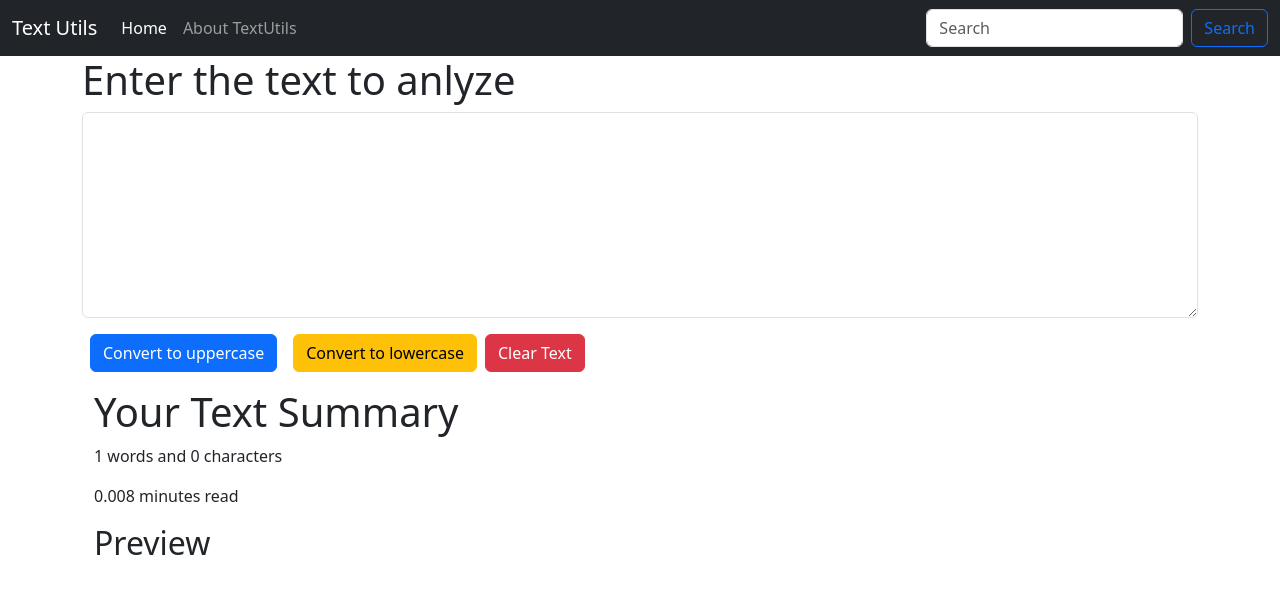
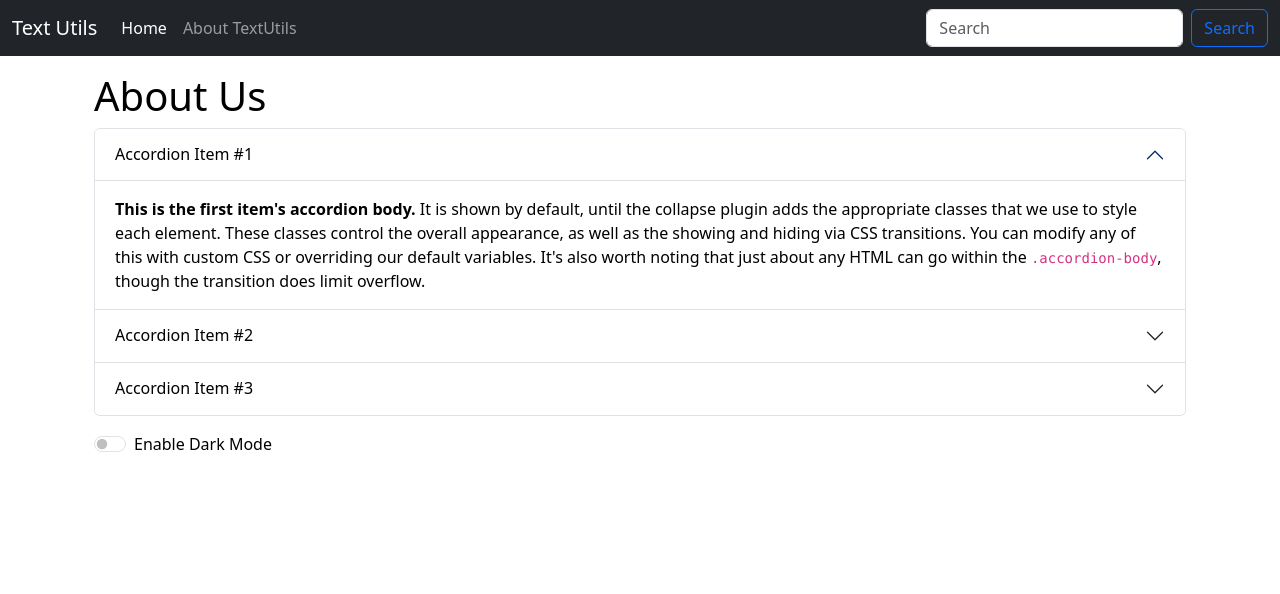
Before and after one commit to sandesh6190/TextUtils, a React (Create React App) app: page / in a window 1280 px wide. Shown: the top 594 px of the page. Built offline with nearby package versions, Linux system fonts and the light colour scheme.

Commit message:
Adding About Us

```diff
--- a/src/App.js
+++ b/src/App.js
@@ -1,6 +1,7 @@
 import './App.css';
+import About from './Components/About';
 import Navbar from './Components/Navbar';
-import TextForm from './Components/TextForm';
+// import TextForm from './Components/TextForm';
 
 
 function App() {
@@ -9,7 +10,8 @@
     <Navbar title="Text Utils" aboutText="About TextUtils" />
     {/* <Navbar /> */}
     <div className='container'>
-    <TextForm heading="Enter the text to anlyze"/>
+    {/* <TextForm heading="Enter the text to anlyze"/> */}
+    <About />
     </div>
 </>
   );
--- /dev/null
+++ b/src/Components/About.js
@@ -0,0 +1,82 @@
+import React, { useState } from 'react'
+
+export default function About() {
+
+    const [myStyle, setMyStyle] = useState(
+        {
+            color: 'black',
+            backgroundColor: 'white'
+        }
+    )
+
+    const [btnText, setBtnText] = useState('Enable Dark Mode')
+
+    const toggleStyle = () =>{
+        if(myStyle.backgroundColor === 'white'){
+            setMyStyle({
+                color: 'white',
+                backgroundColor: 'black',
+                border: '1px solid white'
+            })
+
+            setBtnText('Enable Light Mode')
+        }
+        else{
+            setMyStyle({
+                color: 'black',
+                backgroundColor: 'white'
+            })
+
+            setBtnText('Enable Dark Mode')
+
+        }
+    }
+
+  return (
+    <div className='container my-3' style={myStyle}>
+        <h1>About Us</h1>
+      <div className="accordion" id="accordionExample">
+  <div className="accordion-item" style={myStyle}>
+    <h2 className="accordion-header">
+      <button className="accordion-button" style={myStyle} type="button" data-bs-toggle="collapse" data-bs-target="#collapseOne" aria-expanded="true" aria-controls="collapseOne">
+        Accordion Item #1
+      </button>
+    </h2>
+    <div id="collapseOne" className="accordion-collapse collapse show" style={myStyle} data-bs-parent="#accordionExample">
+      <div className="accordion-body " style={myStyle}>
+        <strong>This is the first item's accordion body.</strong> It is shown by default, until the collapse plugin adds the appropriate classes that we use to style each element. These classes control the overall appearance, as well as the showing and hiding via CSS transitions. You can modify any of this with custom CSS or overriding our default variables. It's also worth noting that just about any HTML can go within the <code>.accordion-body</code>, though the transition does limit overflow.
+      </div>
+    </div>
+  </div>
+  <div className="accordion-item" style={myStyle}>
+    <h2 className="accordion-header">
+      <button className="accordion-button collapsed" style={myStyle} type="button" data-bs-toggle="collapse" data-bs-target="#collapseTwo" aria-expanded="false" aria-controls="collapseTwo">
+        Accordion Item #2
+      </button>
+    </h2>
+    <div id="collapseTwo" className="accordion-collapse collapse" style={myStyle} data-bs-parent="#accordionExample">
+      <div className="accordion-body">
+        <strong>This is the second item's accordion body.</strong> It is hidden by default, until the collapse plugin adds the appropriate classes that we use to style each element. These classes control the overall appearance, as well as the showing and hiding via CSS transitions. You can modify any of this with custom CSS or overriding our default variables. It's also worth noting that just about any HTML can go within the <code>.accordion-body</code>, though the transition does limit overflow.
+      </div>
+    </div>
+  </div>
+  <div className="accordion-item" style={myStyle}>
+    <h2 className="accordion-header">
+      <button className="accordion-button collapsed" style={myStyle} type="button" data-bs-toggle="collapse" data-bs-target="#collapseThree" aria-expanded="false" aria-controls="collapseThree">
+        Accordion Item #3
+      </button>
+    </h2>
+    <div id="collapseThree" className="accordion-collapse collapse" style={myStyle} data-bs-parent="#accordionExample">
+      <div className="accordion-body">
+        <strong>This is the third item's accordion body.</strong> It is hidden by default, until the collapse plugin adds the appropriate classes that we use to style each element. These classes control the overall appearance, as well as the showing and hiding via CSS transitions. You can modify any of this with custom CSS or overriding our default variables. It's also worth noting that just about any HTML can go within the <code>.accordion-body</code>, though the transition does limit overflow.
+      </div>
+    </div>
+  </div>
+</div>
+<div className="form-check form-switch my-3">
+  <input className="form-check-input" onClick={toggleStyle} type="checkbox" role="switch" id="flexSwitchCheckDefault" />
+  <label class="form-check-label" for="flexSwitchCheckDefault">{btnText}</label>
+</div>
+    </div>
+  )
+}
```
